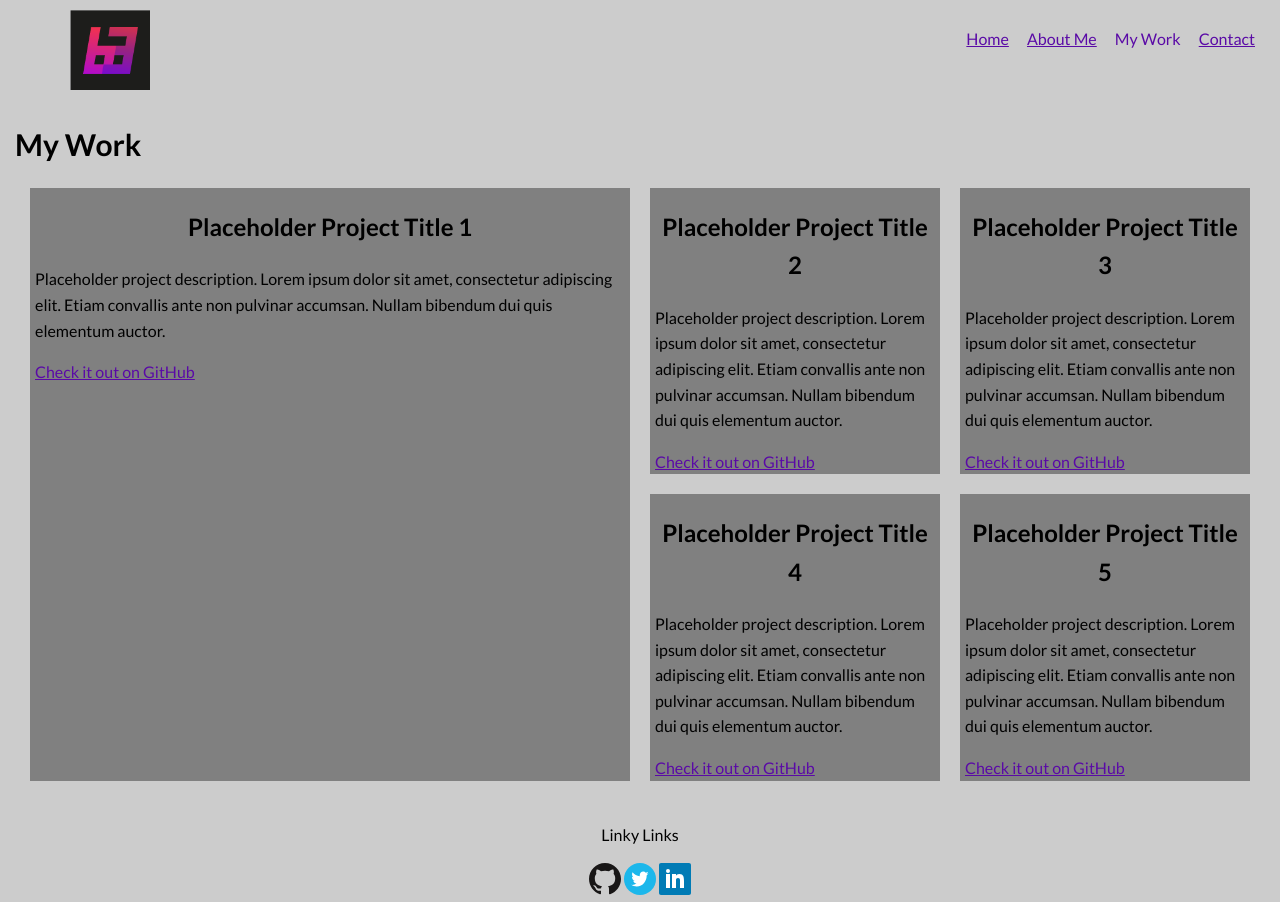
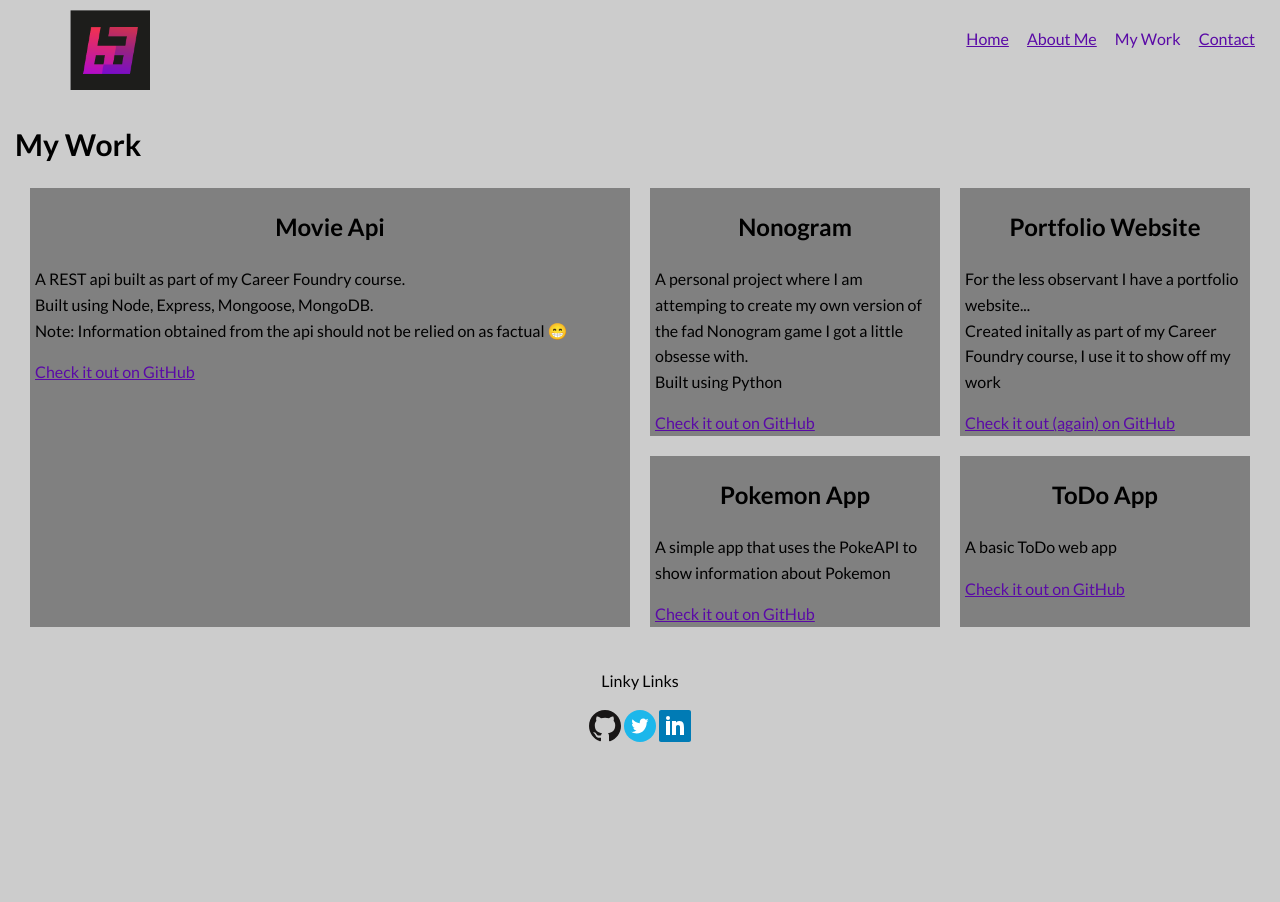
Before and after one commit to KynanPR/Portfolio-Website, a plain HTML site: page work.html in a window 1280 px wide. After the commit the page ends 800 px from the top, so only its background shows below. Drawn offline with nearby package versions, Linux system fonts and the light colour scheme.

Commit message:
Added work examples

```diff
--- a/work.html
+++ b/work.html
@@ -41,39 +41,39 @@
         <h1>My Work</h1>
         <div class="project-examples">
           <div class="project-examples__item" id="project-examples__item--first">
-            <h2>Placeholder Project Title 1</h2>
+            <h2>Movie Api</h2>
             <p>
-              Placeholder project description. Lorem ipsum dolor sit amet, consectetur adipiscing elit. Etiam convallis ante non pulvinar accumsan. Nullam bibendum dui quis elementum auctor.
+              A REST api built as part of my Career Foundry course.<br>Built using Node, Express, Mongoose, MongoDB.<br>Note: Information obtained from the api should not be relied on as factual 😁
             </p>
-            <a href="#">Check it out on GitHub</a>
+            <a href="https://github.com/KynanPR/movie_api">Check it out on GitHub</a>
           </div>
           <div class="project-examples__item">
-            <h2>Placeholder Project Title 2</h2>
+            <h2>Nonogram</h2>
             <p>
-              Placeholder project description. Lorem ipsum dolor sit amet, consectetur adipiscing elit. Etiam convallis ante non pulvinar accumsan. Nullam bibendum dui quis elementum auctor.
+              A personal project where I am attemping to create my own version of the fad Nonogram game I got a little obsesse with.<br>Built using Python
             </p>
-            <a href="#">Check it out on GitHub</a>
+            <a href="https://github.com/KynanPR/Nonogram">Check it out on GitHub</a>
           </div>
           <div class="project-examples__item">
-            <h2>Placeholder Project Title 3</h2>
+            <h2>Portfolio Website</h2>
             <p>
-              Placeholder project description. Lorem ipsum dolor sit amet, consectetur adipiscing elit. Etiam convallis ante non pulvinar accumsan. Nullam bibendum dui quis elementum auctor.
+              For the less observant I have a portfolio website...<br>Created initally as part of my Career Foundry course, I use it to show off my work
             </p>
-            <a href="#">Check it out on GitHub</a>
+            <a href="https://github.com/KynanPR/My-Portfolio-Website">Check it out (again) on GitHub</a>
           </div>
           <div class="project-examples__item">
-            <h2>Placeholder Project Title 4</h2>
+            <h2>Pokemon App</h2>
             <p>
-              Placeholder project description. Lorem ipsum dolor sit amet, consectetur adipiscing elit. Etiam convallis ante non pulvinar accumsan. Nullam bibendum dui quis elementum auctor.
+              A simple app that uses the PokeAPI to show information about Pokemon
             </p>
-            <a href="#">Check it out on GitHub</a>
+            <a href="https://github.com/KynanPR/Pokemon-App">Check it out on GitHub</a>
           </div>
           <div class="project-examples__item">
-            <h2>Placeholder Project Title 5</h2>
+            <h2>ToDo App</h2>
             <p>
-              Placeholder project description. Lorem ipsum dolor sit amet, consectetur adipiscing elit. Etiam convallis ante non pulvinar accumsan. Nullam bibendum dui quis elementum auctor.
+              A basic ToDo web app
             </p>
-            <a href="#">Check it out on GitHub</a>
+            <a href="https://github.com/KynanPR/ToDo-app">Check it out on GitHub</a>
           </div>
           <!-- <div class="project-examples__item">
             <h2>Placeholder Project Title 6</h2>
```
